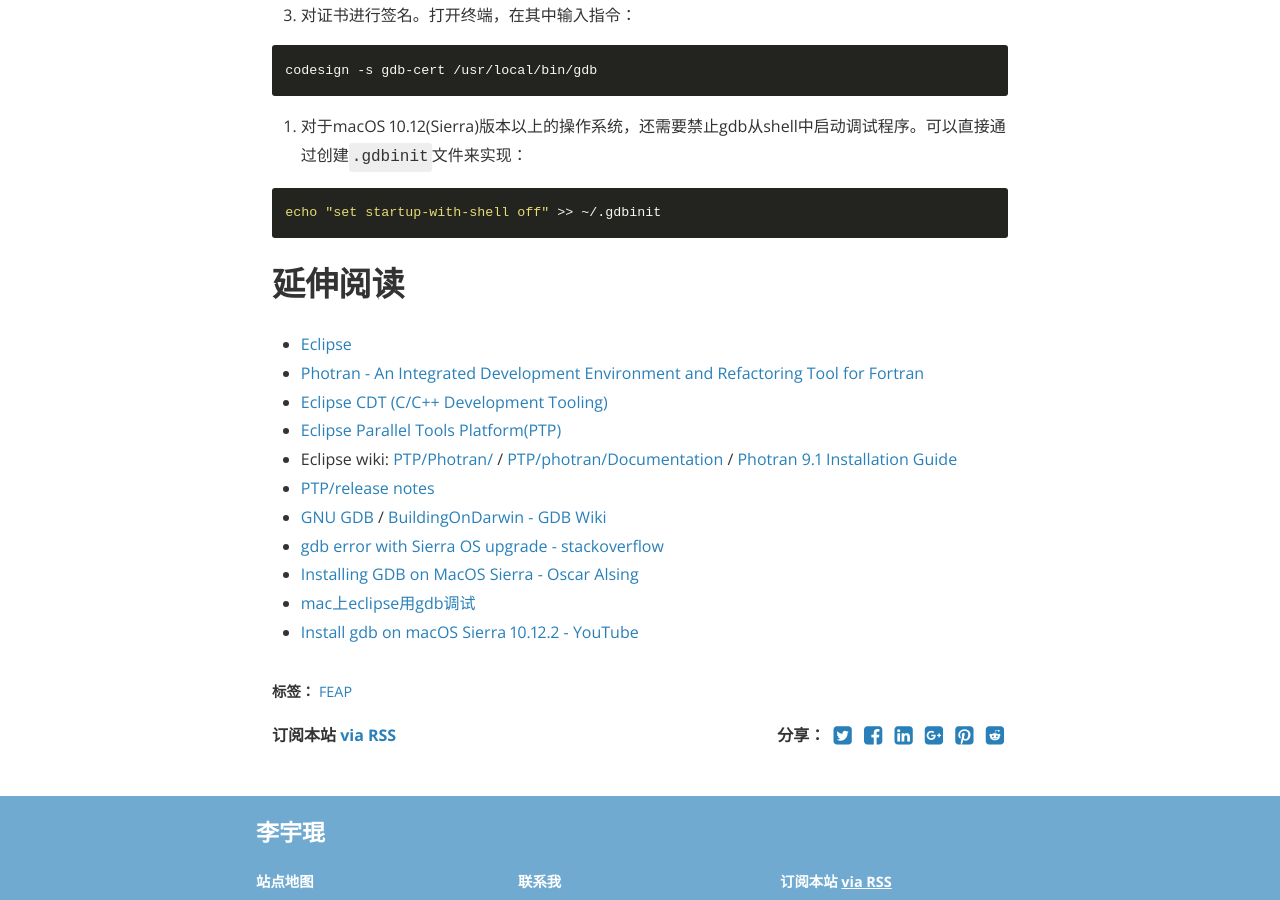
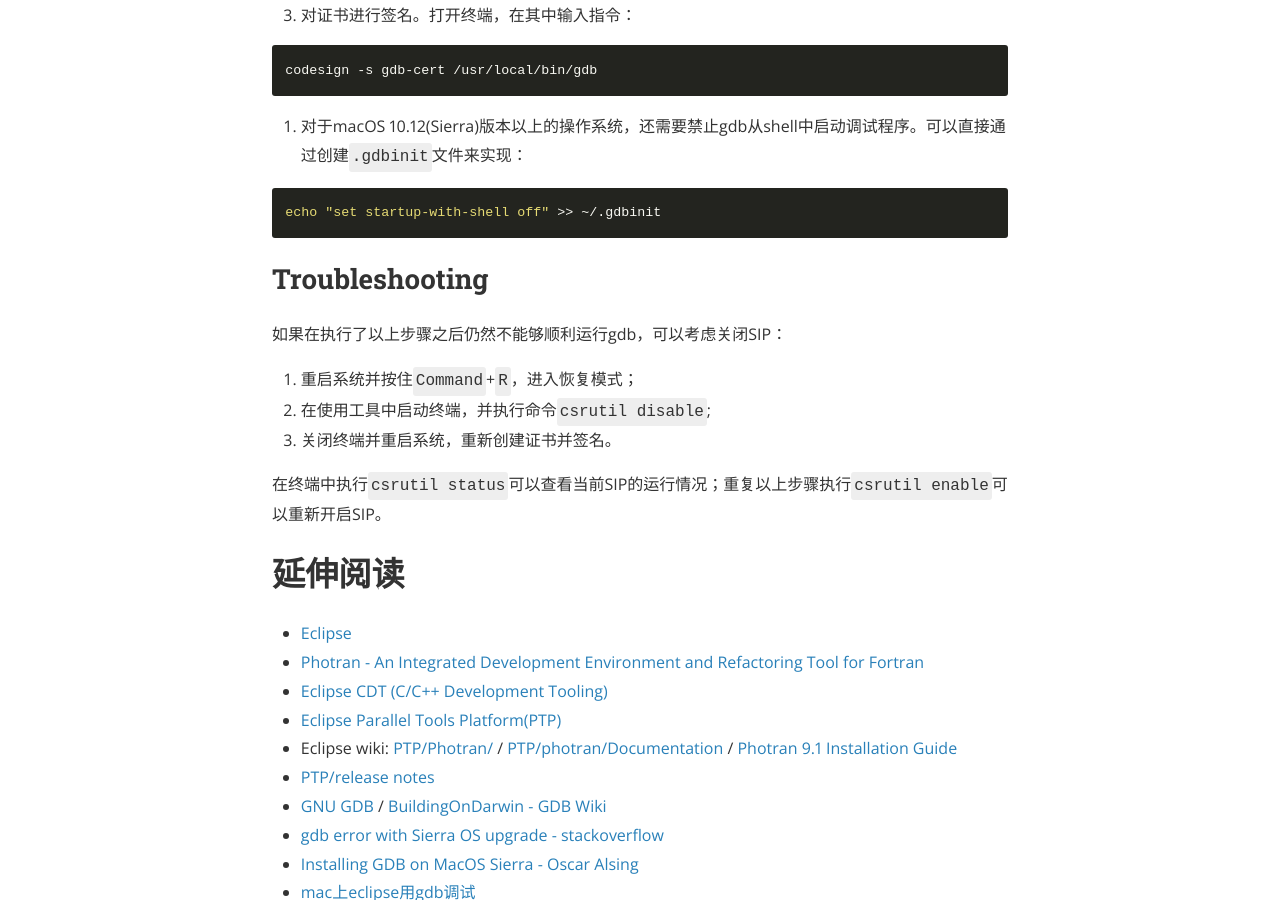
Before and after one commit to lyk6756/lyk6756.github.io, a Jekyll site: the page built from _posts/2017-12-30-Photran_for_MacOS.md, in a window 1280 px wide and 900 px high, scrolled down 3685 px. Built offline with Jekyll 4.4.1, drawn with Linux system fonts in a browser that asks for light colours; nearby versions of some CDN libraries; comment, search, counter and statistics services are not loaded.

Commit message:
add troubleshooting on gdb

````diff
--- a/_posts/2017-12-30-Photran_for_MacOS.md
+++ b/_posts/2017-12-30-Photran_for_MacOS.md
@@ -131,6 +131,16 @@ codesign -s gdb-cert /usr/local/bin/gdb
 echo "set startup-with-shell off" >> ~/.gdbinit
 ```
 
+## Troubleshooting
+
+如果在执行了以上步骤之后仍然不能够顺利运行gdb，可以考虑关闭SIP：
+
+1. 重启系统并按住`Command`+`R`，进入恢复模式；
+2. 在使用工具中启动终端，并执行命令`csrutil disable`;
+3. 关闭终端并重启系统，重新创建证书并签名。
+
+在终端中执行`csrutil status`可以查看当前SIP的运行情况；重复以上步骤执行`csrutil enable`可以重新开启SIP。
+
 
 # 延伸阅读
 
````
